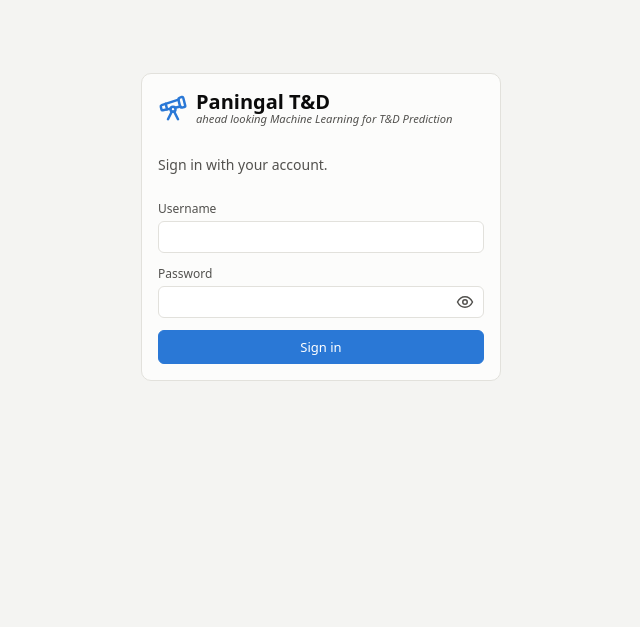
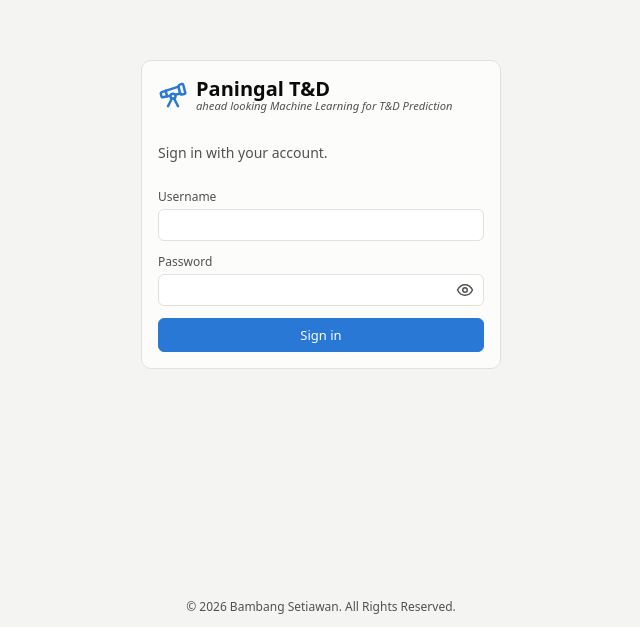
Before and after one commit to abdulfalaq5/ml-kalibrasi-torque-drag, a React (Vite) app in the folder web/: page /dashboard in a window 1280 px wide. Shown: the part 173-800 px from the top of the page, without its empty margins (319-959 px from the left). Built offline with nearby package versions, Linux system fonts and the light colour scheme; no server answers.

Commit message:
add: footer

```diff
--- a/web/src/App.tsx
+++ b/web/src/App.tsx
@@ -12,6 +12,7 @@ import EvaluationsPage from "./pages/EvaluationsPage";
 import HelpPage from "./pages/HelpPage";
 import UsersPage from "./pages/UsersPage";
 import Logo from "./components/Logo";
+import Footer from "./components/Footer";
 
 export default function App() {
   const qc = useQueryClient();
@@ -70,6 +71,7 @@ export default function App() {
             <Route path="*" element={<Navigate to="/monitoring" replace />} />
           </Routes>
         </main>
+        <Footer />
       </div>
     );
   }
@@ -122,6 +124,7 @@ export default function App() {
           <Route path="*" element={<Navigate to="/training" replace />} />
         </Routes>
       </main>
+      <Footer />
     </div>
   );
 }
--- /dev/null
+++ b/web/src/components/Footer.tsx
@@ -0,0 +1,3 @@
+export default function Footer() {
+  return <footer className="footer">© 2026 Bambang Setiawan. All Rights Reserved.</footer>;
+}
--- a/web/src/pages/LoginPage.tsx
+++ b/web/src/pages/LoginPage.tsx
@@ -1,5 +1,6 @@
 import { FormEvent, useState } from "react";
 import Logo from "../components/Logo";
+import Footer from "../components/Footer";
 import { api } from "../api";
 
 export default function LoginPage({ onLogin }: { onLogin: () => void }) {
@@ -64,6 +65,7 @@ export default function LoginPage({ onLogin }: { onLogin: () => void }) {
           {busy ? "Checking…" : "Sign in"}
         </button>
       </form>
+      <Footer />
     </div>
   );
 }
--- a/web/src/styles.css
+++ b/web/src/styles.css
@@ -25,6 +25,14 @@ a { color: var(--accent); }
 .small { font-size: 12px; }
 .nowrap { white-space: nowrap; }
 .center { display: grid; place-items: center; height: 100vh; }
+
+/* footer di semua halaman: menempel di bawah bila isi halaman pendek */
+.app { min-height: 100vh; display: flex; flex-direction: column; }
+.app > main { flex: 1; }
+.footer {
+  padding: 12px 20px; text-align: center; font-size: 12px; color: var(--text-2);
+  background: var(--surface-1); border-top: 1px solid var(--border);
+}
 
 .topbar {
   display: flex; align-items: center; gap: 24px; padding: 10px 20px;
@@ -111,7 +119,8 @@ td.cell-warn { background: var(--warn-bg); color: var(--warn-ink); font-weight:
 .issues li.error { color: var(--bad-ink); }
 .issues li.warning { color: var(--warn-ink); }
 
-.login-wrap { min-height: 100vh; display: grid; place-items: center; padding: 16px; }
+.login-wrap { min-height: 100vh; display: grid; grid-template-rows: 1fr auto; place-items: center; padding: 16px 16px 0; }
+.login-wrap .footer { border-top: 0; background: transparent; }
 .pw-field { position: relative; display: flex; }
 .pw-field input { flex: 1; padding-right: 40px; }
 .pw-toggle {
```
